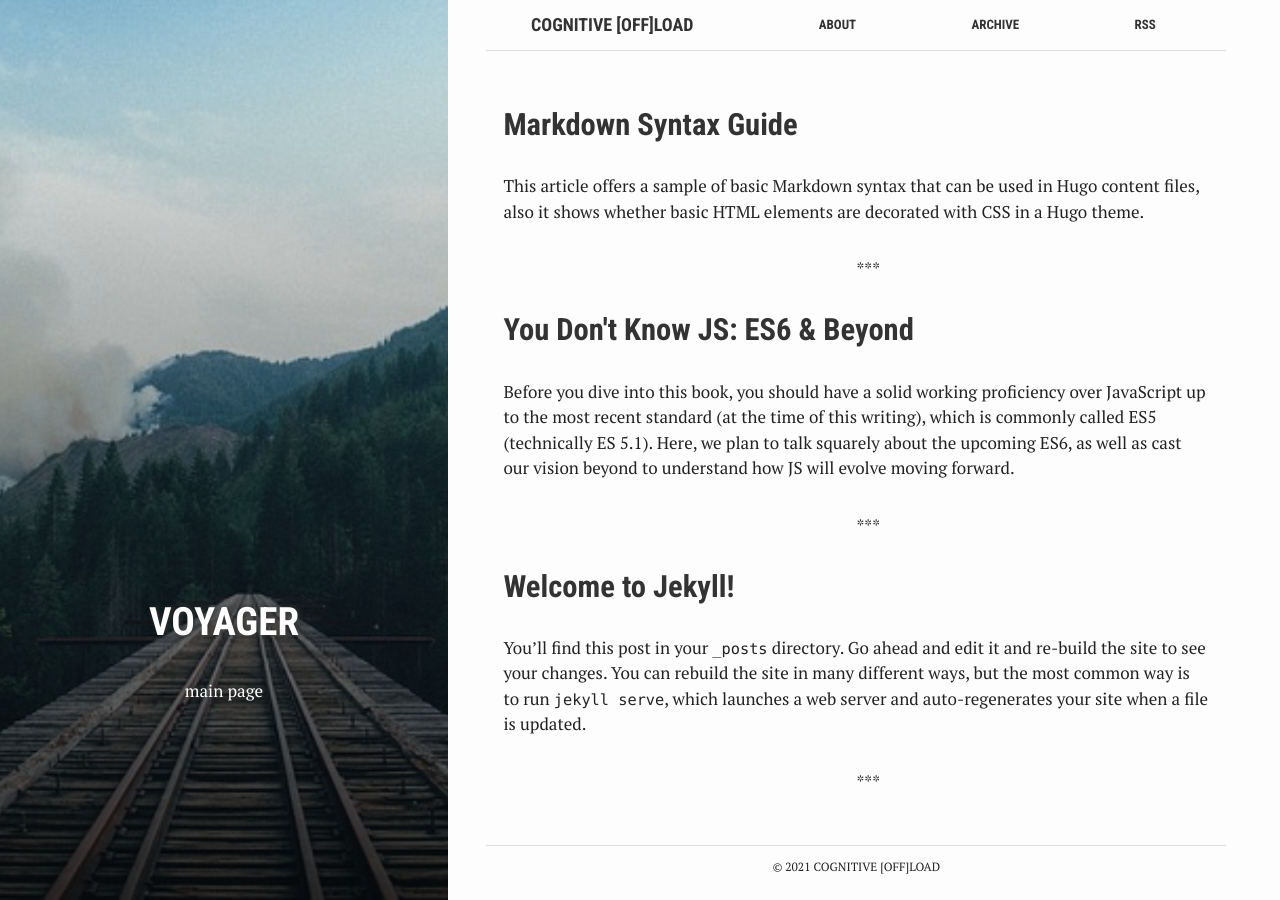
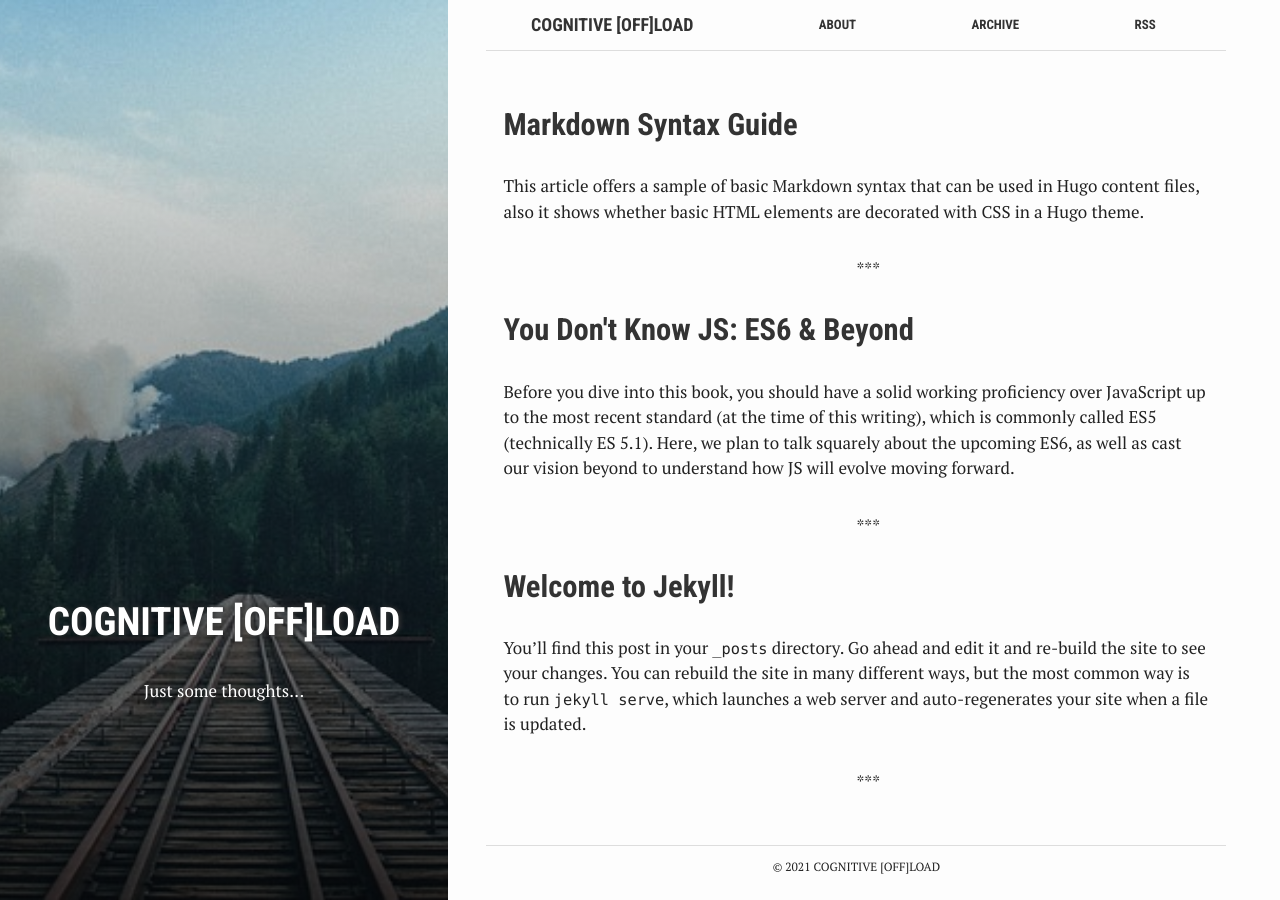
Before and after one commit to andrewshawza/cognitive, a Jekyll site: the page built from index.html, in a window 1280 px wide. Built offline with Jekyll 4.4.1, drawn with Linux system fonts in a browser that asks for light colours.

Commit message:
Update index.html

```diff
--- a/index.html
+++ b/index.html
@@ -2,8 +2,8 @@
 bg: "rails.jpg"
 layout: default
 crawlertitle: "Jekyll blog"
-title: "Voyager"
-summary: "main page"
+title: "COGNITIVE [OFF]LOAD"
+summary: "Just some thoughts..."
 ---
 
 {% for post in site.posts limit: 5 %}
```
